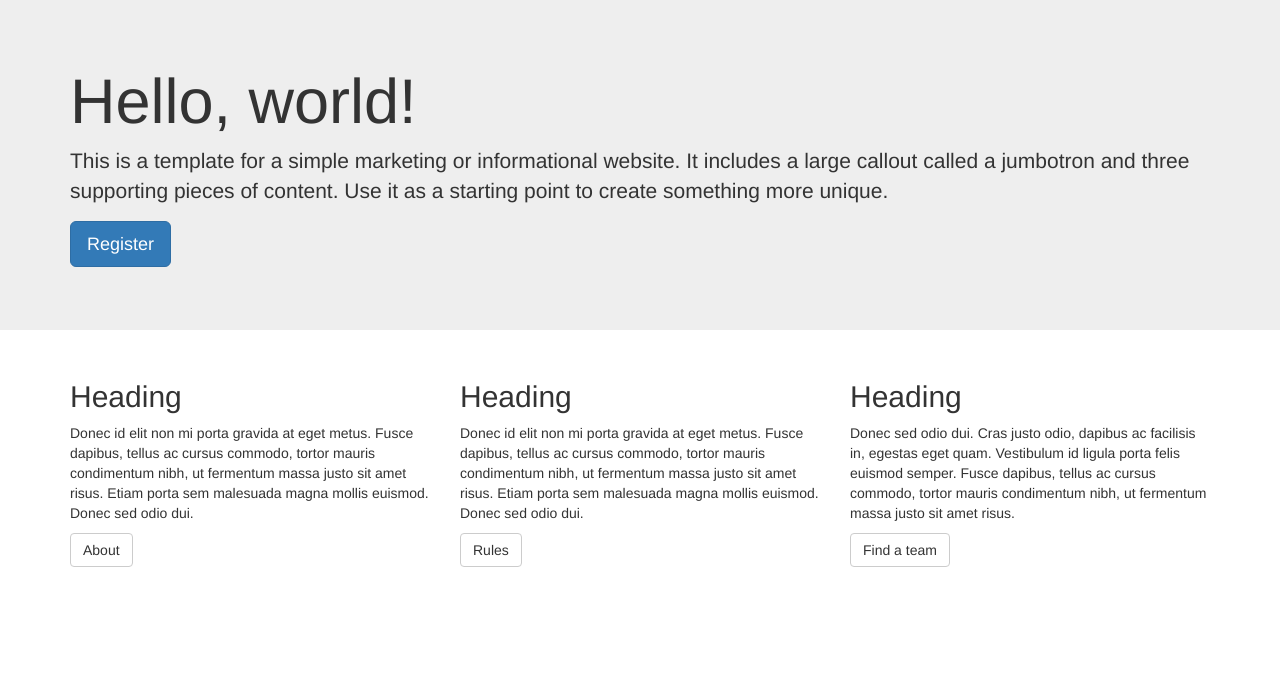
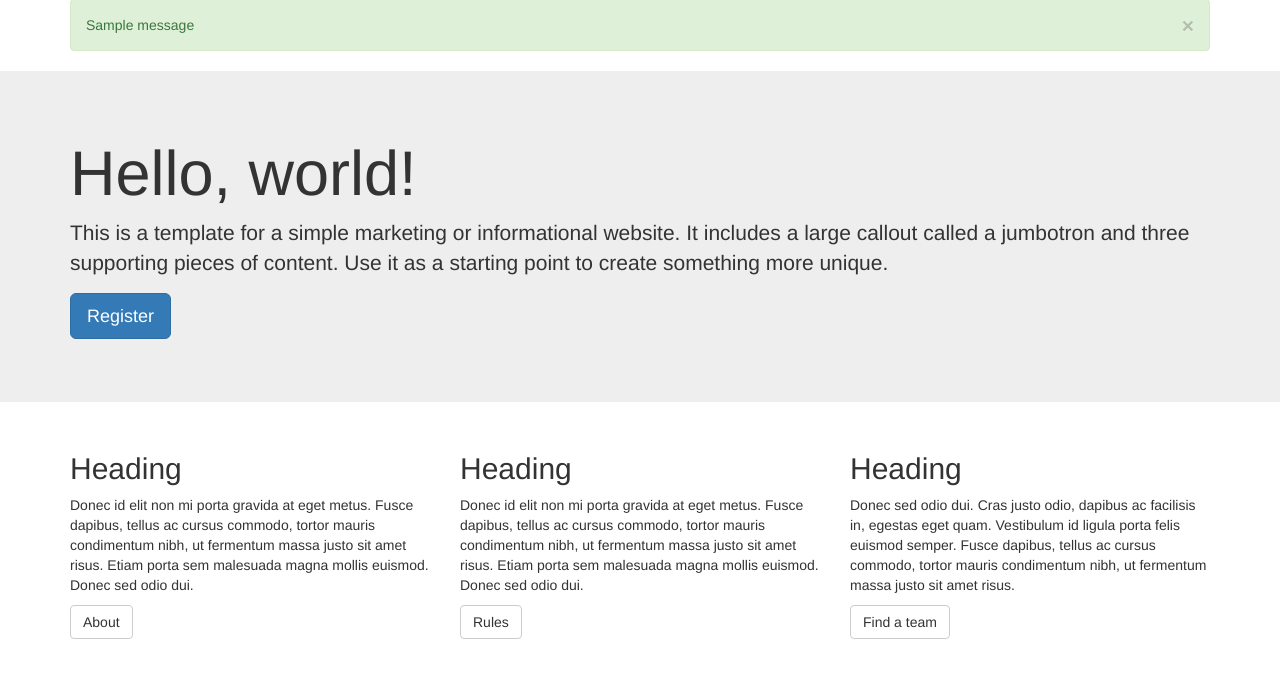
Before and after one commit to stevenkfu/awap, a Django app: page / in a window 1280 px wide. Shown: the part 51-729 px from the top of the page. Run offline with Django 3.2, Linux system fonts and the light colour scheme; tables that the repository leaves empty hold one stand-in row (values such as "Sample post"); one stand-in notice (Sample message) is shown; some libraries are stand-ins or nearby versions.

Commit message:
Added registration and login messages

```diff
--- a/awap/settings.py
+++ b/awap/settings.py
@@ -11,6 +11,7 @@ https://docs.djangoproject.com/en/1.9/ref/settings/
 """
 
 import os
+from django.contrib import messages
 
 # Build paths inside the project like this: os.path.join(BASE_DIR, ...)
 BASE_DIR = os.path.dirname(os.path.dirname(os.path.abspath(__file__)))
@@ -125,3 +126,7 @@ AUTHENTICATION_BACKENDS = ('web.backends.TeamAuthBackend',)
 PASSWORD_HASHERS = [
             'django.contrib.auth.hashers.PBKDF2PasswordHasher',
                 ]
+MESSAGE_TAGS = {
+            messages.ERROR: 'danger',
+            messages.SUCCESS: 'success'
+            }
--- a/templates/base.html
+++ b/templates/base.html
@@ -63,6 +63,17 @@
     </div>
     </nav>
 
+    <div class="container">
+    {% if messages %}
+    {% for message in messages %}
+    <div{% if message.tags %} class="alert alert-{{ message.tags }}"{% endif %}>
+      <a class="close" data-dismiss="alert" href="#">&times;</a>
+      {{ message }}
+    </div>
+    {% endfor %}
+    {% endif %}
+  </div>
+
     {% block content %}
     {% endblock %}
 
--- a/web/views.py
+++ b/web/views.py
@@ -1,6 +1,7 @@
 from datetime import datetime
 from django.shortcuts import get_object_or_404, render
 from django.http import HttpResponseRedirect, HttpResponse
+from django.contrib import messages
 from django.contrib.auth import authenticate, login, logout
 from django.contrib.auth.hashers import check_password, make_password
 from web.forms import TeamForm, ManageTeamForm
@@ -16,7 +17,8 @@ def index(request):
             request.session['team'] = team.name
             return HttpResponseRedirect('/')
         else:
-            return HttpResponseRedirect('/register')
+            messages.error(request, 'Invalid team name or password')
+            return render(request, 'index.html')
     else:
         return render(request, 'index.html')
 
@@ -30,6 +32,7 @@ def register(request):
             team.backend = 'web.backends.TeamAuthBackend'
             login(request, team)
             request.session['team'] = team.name
+            messages.success(request, 'Team {} successfully registered'.format(team.name))
             return HttpResponseRedirect('/')
     elif request.method == 'POST' and 'signin' in request.POST:
         name = request.POST.get('name', None)
@@ -40,6 +43,7 @@ def register(request):
             request.session['team'] = team.name
             return HttpResponseRedirect('/')
         else:
+            messages.error(request, 'Invalid team name or password')
             return HttpResponseRedirect('/register')
     else:
         form = TeamForm()
```
Also changed, not shown: db.sqlite3.
